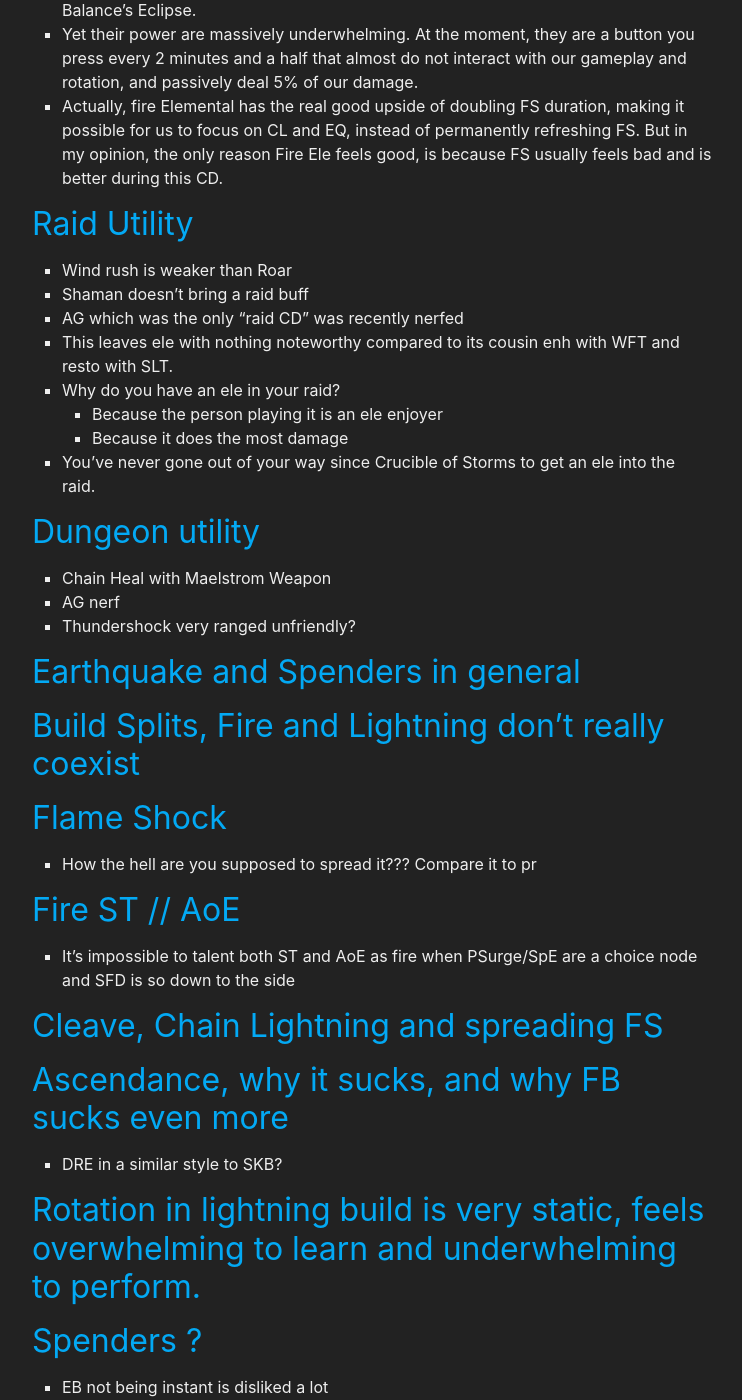
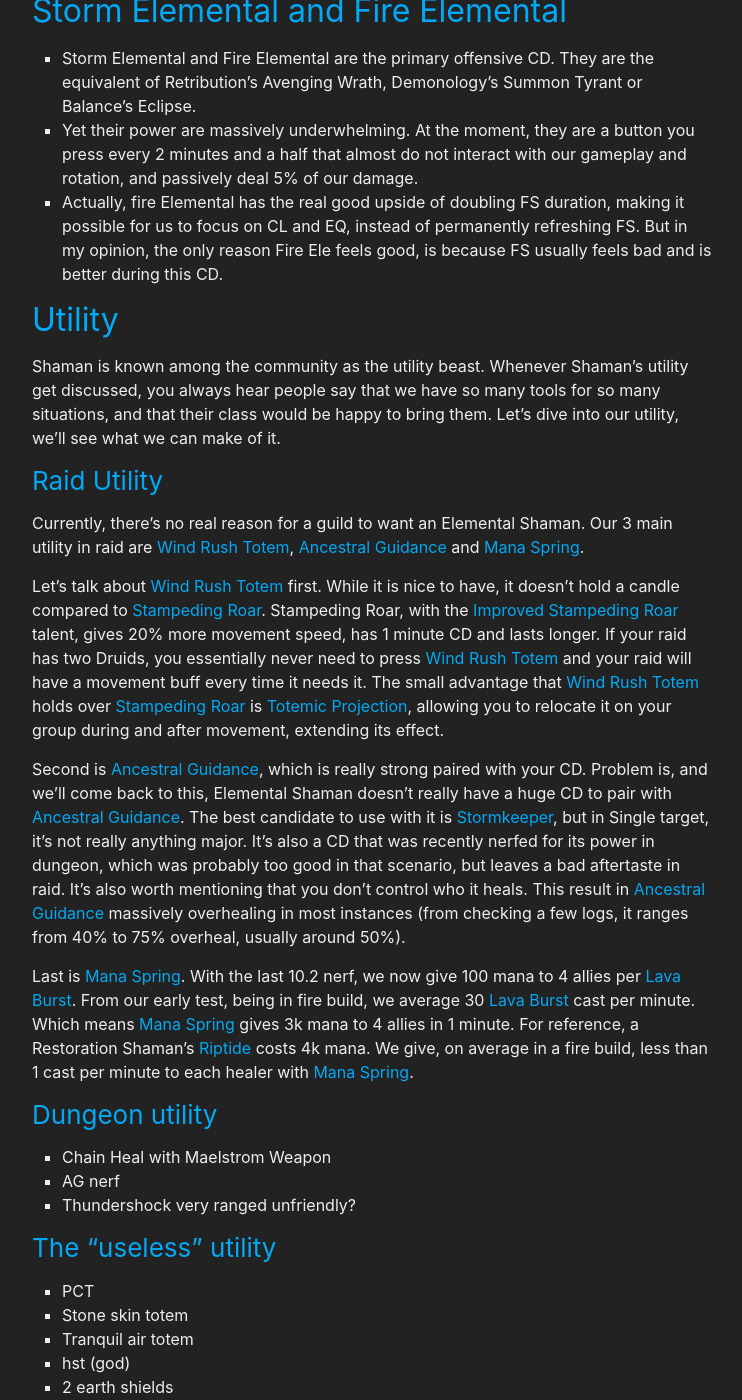
Before and after one commit to stormearthandlava/stormearthandlava.github.io, a Jekyll site: the page built from blog/_posts/2023-09-13-open-letter.md, in a window 1280 px wide and 1400 px high, scrolled down 1044 px. Shown: the whole window, without its empty margins (268-1010 px from the left). Built offline with Jekyll 4.4.1, drawn with Linux system fonts in a browser that asks for light colours; a script that is not in the unit is left out; some of the changed text lies outside the part shown.

Commit message:
Utility rant

```diff
--- a/_data/externals.yml
+++ b/_data/externals.yml
@@ -78,7 +78,10 @@ shroud_of_concealment: <a href="https://www.wowhead.com/spell=114018/shroud-of-c
 # Shaman (enh & resto)
 shaman: <a href="https://www.wowhead.com/class=7/shaman#" target="blank">Shaman</a>
 windfury_totem: <a href="https://www.wowhead.com/spell=8512/windfury-totem" target="blank">Windfury Totem</a>
+wft: <a href="https://www.wowhead.com/spell=8512/windfury-totem" target="blank">Windfury Totem</a>
 spirit_link_totem: <a href="https://www.wowhead.com/spell=98008/spirit-link-totem" target="blank">Spirit Link Totem</a>
+slt: <a href="https://www.wowhead.com/spell=98008/spirit-link-totem" target="blank">Spirit Link Totem</a>
+apt: <a href="https://www.wowhead.com/spell=207399/ancestral-protection-totem" target="blank">Ancestral Protection Totem</a>
 
 # Warlock Utilities
 warlock: <a href="https://www.wowhead.com/class=9/warlock#" target="blank">Warlock</a>
--- a/blog/_posts/2023-09-13-open-letter.md
+++ b/blog/_posts/2023-09-13-open-letter.md
@@ -20,20 +20,47 @@ The goal of this post is by no mean to give solutions but rather to point out th
 - Yet their power are massively underwhelming. At the moment, they are a button you press every 2 minutes and a half that almost do not interact with our gameplay and rotation, and passively deal 5% of our damage.
 - Actually, fire Elemental has the real good upside of doubling FS duration, making it possible for us to focus on CL and EQ, instead of permanently refreshing FS. But in my opinion, the only reason Fire Ele feels good, is because FS usually feels bad and is better during this CD.
 
-## Raid Utility
-- Wind rush is weaker than Roar
-- Shaman doesn't bring a raid buff
-- AG which was the only "raid CD" was recently nerfed
-- This leaves ele with nothing noteworthy compared to its cousin enh with WFT and resto with SLT.
-- Why do you have an ele in your raid?
-  - Because the person playing it is an ele enjoyer
-  - Because it does the most damage
-- You've never gone out of your way since Crucible of Storms to get an ele into the raid.
 
-## Dungeon utility
+## Utility
+
+Shaman is known among the community as the utility beast. Whenever Shaman's utility get discussed, you always hear people say that we have so many tools for so many situations, and that their class would be happy to bring them. Let's dive into our utility, we'll see what we can make of it.
+
+### Raid Utility
+
+Currently, there's no real reason for a guild to want an Elemental Shaman. Our 3 main utility in raid are {{ site.data.talent.wrt }}, {{ site.data.talent.ag }} and {{ site.data.talent.mana_spring }}.
+
+Let's talk about {{ site.data.talent.wrt }} first. While it is nice to have, it doesn't hold a candle compared to {{ site.data.externals.stampeding_roar }}. Stampeding Roar, with the [Improved Stampeding Roar](https://www.wowhead.com/spell=288826/improved-stampeding-roar) talent, gives 20% more movement speed, has 1 minute CD and lasts longer. If your raid has two Druids, you essentially never need to press {{ site.data.talent.wrt }} and your raid will have a movement buff every time it needs it. The small advantage that {{ site.data.talent.wrt }} holds over {{ site.data.externals.stampeding_roar }} is {{ site.data.talent.totemic_projection }}, allowing you to relocate it on your group during and after movement, extending its effect.
+
+Second is {{ site.data.talent.ag }}, which is really strong paired with your CD. Problem is, and we'll come back to this, Elemental Shaman doesn't really have a huge CD to pair with {{ site.data.talent.ag }}. The best candidate to use with it is {{ site.data.talent.sk }}, but in Single target, it's not really anything major. It's also a CD that was recently nerfed for its power in dungeon, which was probably too good in that scenario, but leaves a bad aftertaste in raid. It's also worth mentioning that you don't control who it heals. This result in {{ site.data.talent.ag }} massively overhealing in most instances (from checking a few logs, it ranges from 40% to 75% overheal, usually around 50%).
+
+Last is {{ site.data.talent.mana_spring }}. With the last 10.2 nerf, we now give 100 mana to 4 allies per {{ site.data.spell.lvb }}. From our early test, being in fire build, we average 30 {{ site.data.spell.lvb }} cast per minute. Which means {{ site.data.talent.mana_spring }} gives 3k mana to 4 allies in 1 minute. For reference, a Restoration Shaman's [Riptide](https://www.wowhead.com/spell=61295/riptide) costs 4k mana. We give, on average in a fire build, less than 1 cast per minute to each healer with {{ site.data.talent.mana_spring }}.
+
+
+### Dungeon utility
 - Chain Heal with Maelstrom Weapon
 - AG nerf
 - Thundershock very ranged unfriendly?
+
+### The "useless" utility
+- PCT
+- Stone skin totem
+- Tranquil air totem
+- hst (god)
+- 2 earth shields
+- Earthgrab totem
+
+### Enhancement and Restoration
+
+So Shaman's utility isn't really good when compared to other classes tools in raid. But what about the same class? Well it gets even worse. Enhancement brings {{ site.data.externals.wft }}, restoration brings both {{ site.data.externals.slt }} and {{ site.data.externals.apt }}. While Restoration's case is an entire different matter and it could be argue that both {{ site.data.externals.slt }} and {{ site.data.externals.apt }} are underwhelming, Enhancement brings a massive party buff, while also giving everything Elemental will ever bring.
+
+One of the recurring answer when talking about Elemental Shaman Utility and how to fix it is "just give them {{ site.data.talent.skyfury_totem }}". In my opinion, that's a terrible take.
+
+### Utility's conclusion
+
+So why do you have an Elemental Shaman in your group? Mostly two reasons: either the person playing it is an Elemental Shaman enjoyer, or Elemental Shaman is tuned really high and does the most damage. The last time the second reason was true was in Crucible of Storms, in 8.1.5, more than 4 years ago.
+
+To be clear, I don't want to make Elemental Shaman mandatory in every raid. It's about altering the community perception to a point where people don’t feel terrible for bringing one. Right now, I feel terrible to be an Elemental Shaman and my guild asked me multiple times If I was okay to switch. Because we're are lacking good players and me switching would help fill up the raid buff requirement. There are multiple ways to alter community perception. The most recent example is the change to [Hunter's Mark](https://www.wowhead.com/spell=257284/hunters-mark). This simple damage gain from being your guild's hunter is all I ask for Elemental Shaman.
+
 
 ## Earthquake and Spenders in general
 
```
